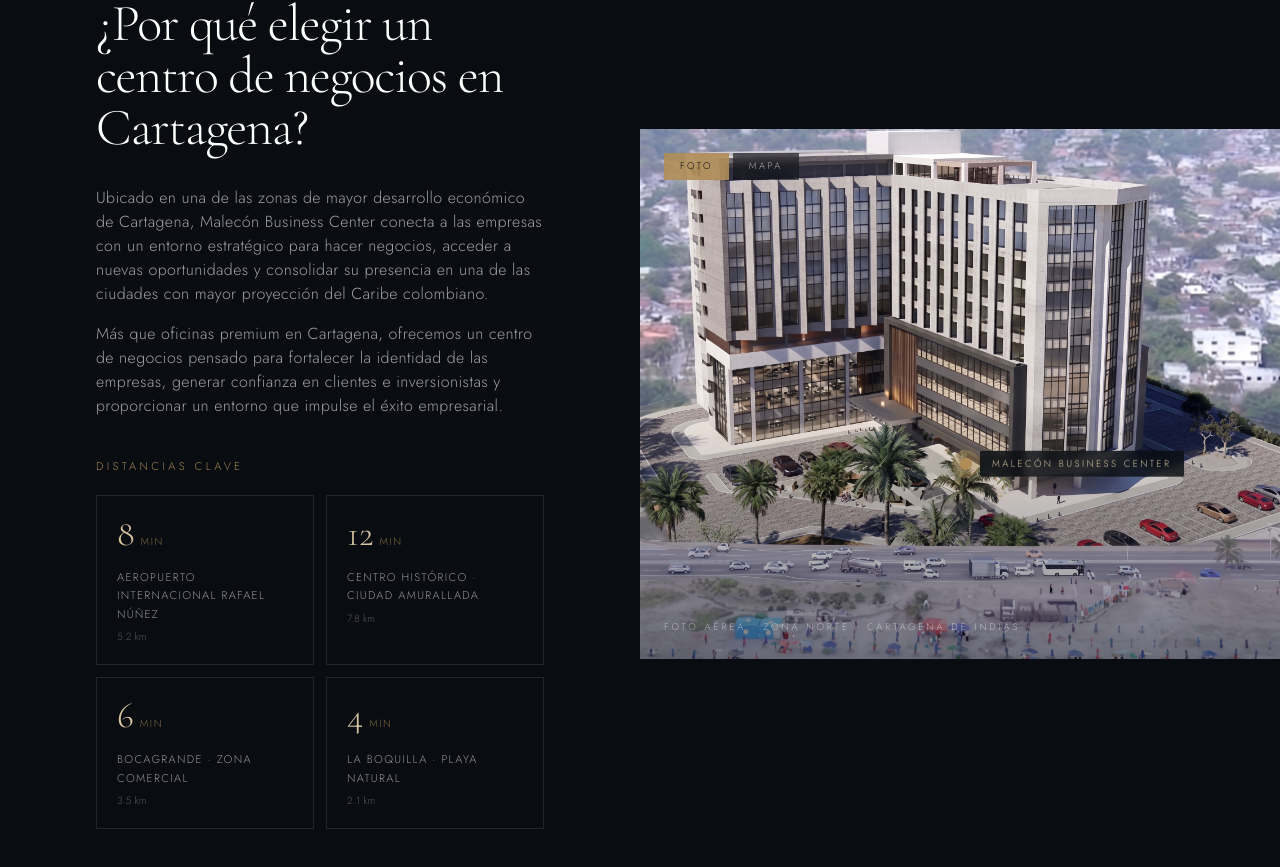
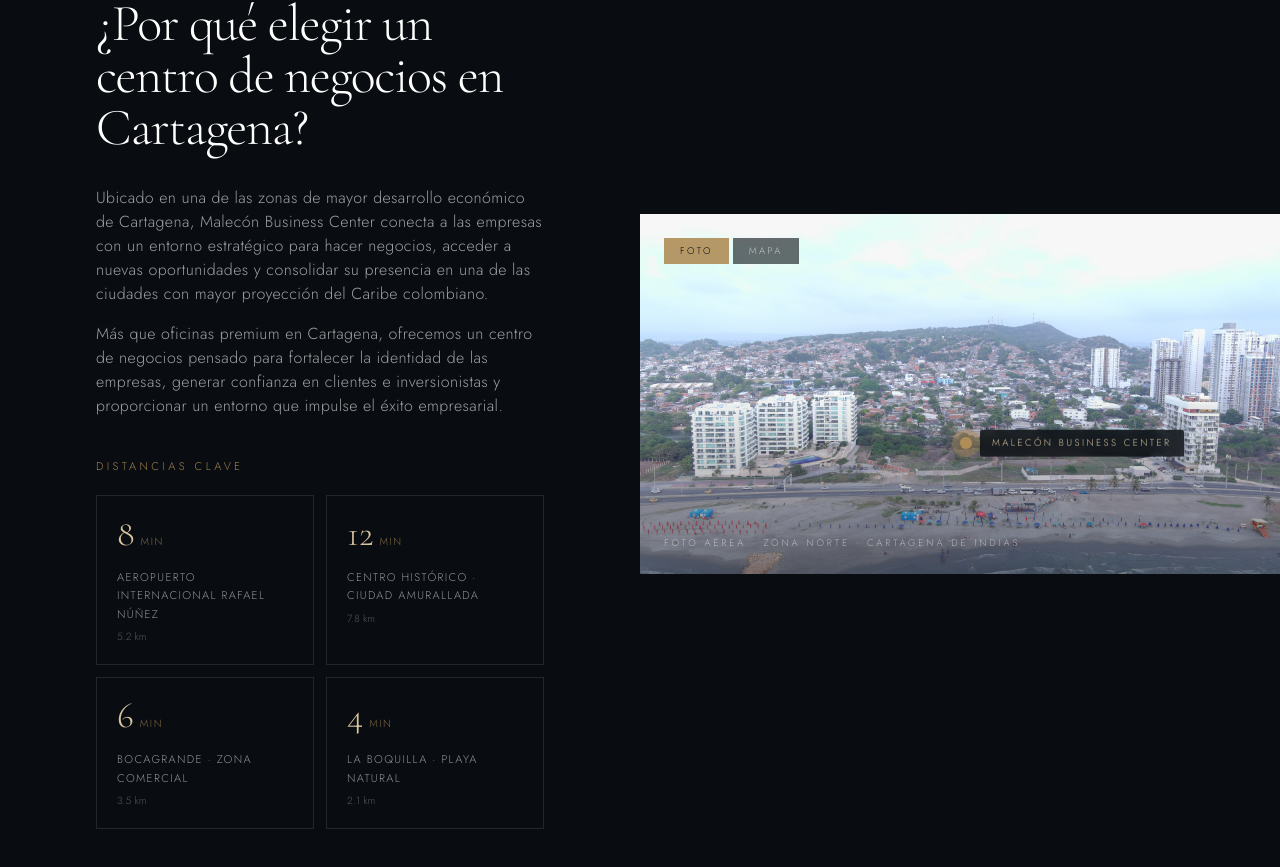
Before and after one commit to jerdiaz/malecon-residences, a Next.js app: page / in a window 1280 px wide. Shown: the part 5319-6186 px from the top of the page. Built offline with nearby package versions, Linux system fonts and the light colour scheme.

Commit message:
Imagenes: usar solo los renders oficiales y retirar el material generado con IA

```diff
--- a/src/components/LocationSection.tsx
+++ b/src/components/LocationSection.tsx
@@ -111,9 +111,9 @@ export default function LocationSection() {
 
         {/* ── Columna derecha: foto aérea + mapa ── */}
         <div className="relative flex items-center justify-center lg:h-full">
-          {/* Caja con la proporción real de la imagen (2272×1880) para que la
+          {/* Caja con la proporción real de la imagen (3840×2160) para que la
               foto se vea completa, sin recorte, y los controles queden encima */}
-          <div className="relative aspect-[2272/1880] w-full overflow-hidden">
+          <div className="relative aspect-[16/9] w-full overflow-hidden">
 
           {/* Tabs */}
           <div className="absolute top-6 left-6 z-20 flex gap-1">
@@ -144,7 +144,7 @@ export default function LocationSection() {
                 transition={{ duration: 0.5 }}
               >
                 <Image
-                  src="/images/lote/maleconnew.jpg"
+                  src="/images/lote/terreno-aereo.jpg"
                   alt="Vista aérea del terreno — Zona Norte, Cartagena de Indias"
                   fill
                   sizes="(max-width: 1024px) 100vw, 50vw"
```
Also changed, not shown: public/images/lote/maleconn.jpeg (deleted), public/images/lote/maleconnew.jpg (deleted).
